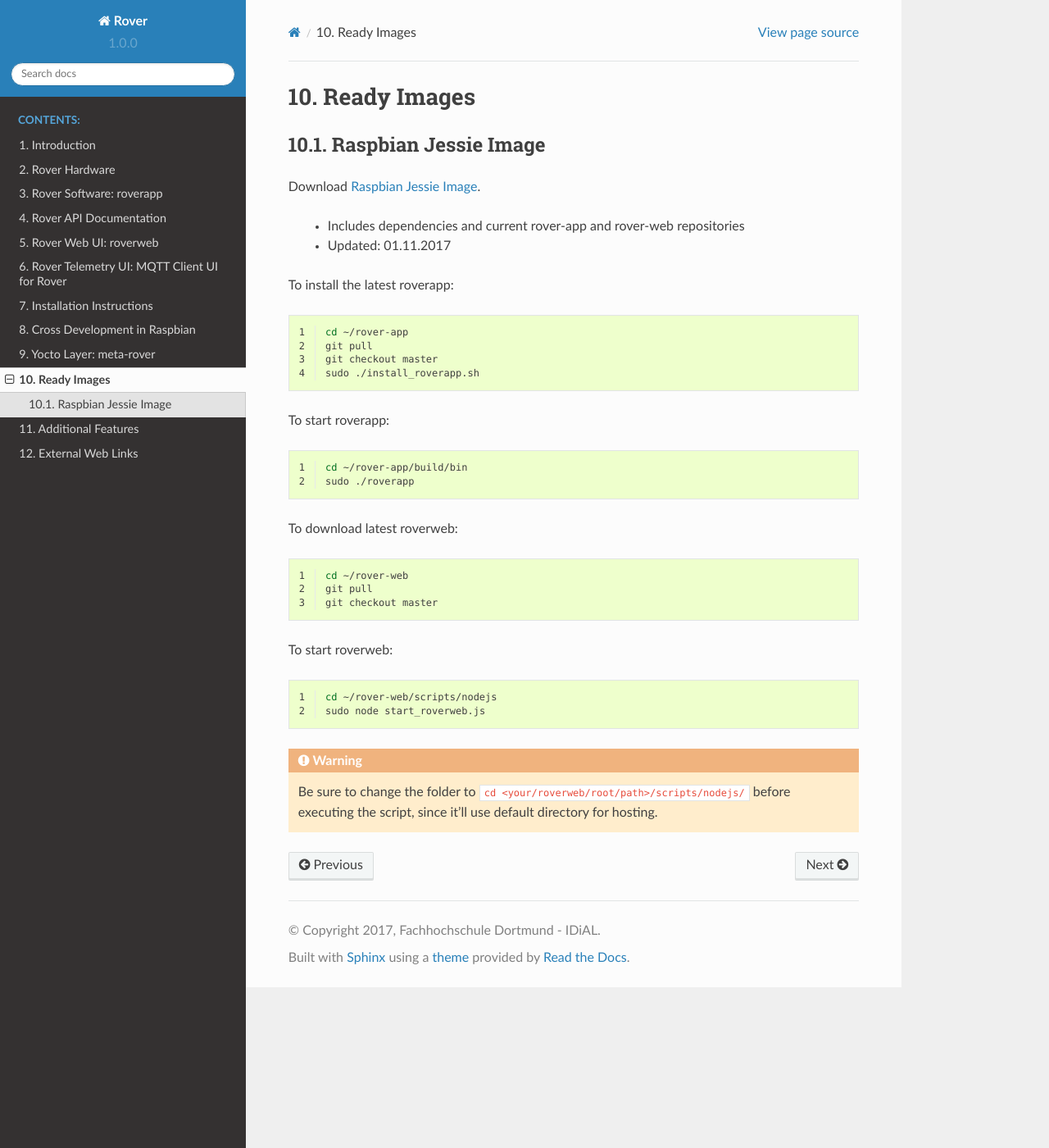
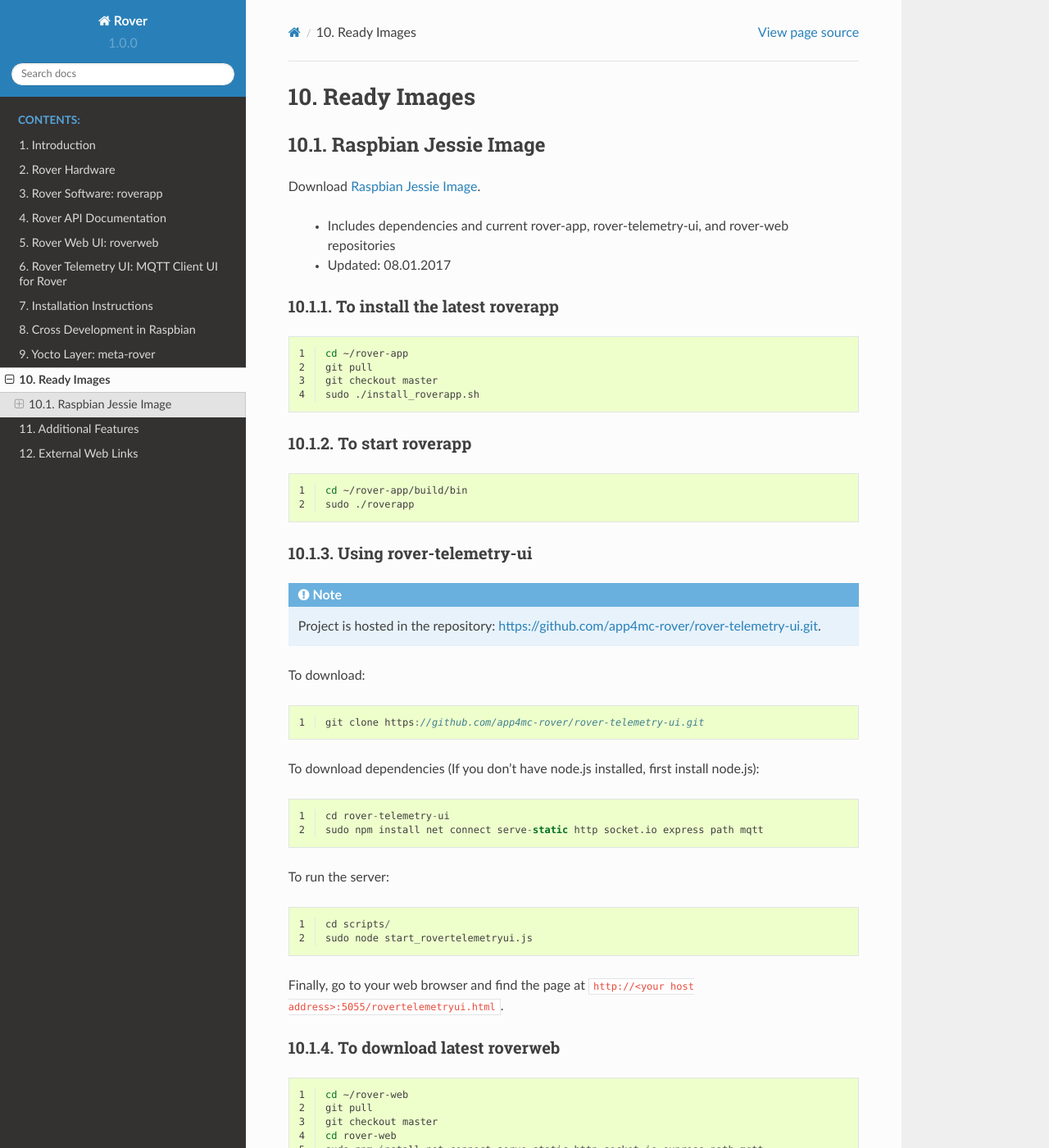
Before and after one commit to mozcelikors/rover-docs, a Sphinx documentation site: the page built from docs/source/content/images.rst, in a window 1280 px wide and 1400 px high. Shown: the whole window at 82% size. Built offline with Sphinx 7.4.7 and the Read the Docs theme 2.0.0, drawn with Linux system fonts in a browser that asks for light colours; some of the changed text lies outside the part shown.

Commit message:
Changes to documentation
Signed-off-by: mozcelikors <mozcelikors@gmail.com>

```diff
--- a/docs/source/content/images.rst
+++ b/docs/source/content/images.rst
@@ -9,10 +9,11 @@
 
 Download `Raspbian Jessie Image <https://owncloud.idial.institute/index.php/s/owZwZY7tdUxlEII>`_.
 
-	* Includes dependencies and current rover-app and rover-web repositories
-	* Updated: 01.11.2017
+	* Includes dependencies and current rover-app, rover-telemetry-ui, and rover-web repositories
+	* Updated: 08.01.2017
 
-To install the latest roverapp:
+To install the latest roverapp
+^^^^^^^^^^^^^^^^^^^^^^^^^^^^
 
 .. code-block:: bash
    :linenos:
@@ -22,7 +23,8 @@
    git checkout master
    sudo ./install_roverapp.sh
 
-To start roverapp:
+To start roverapp
+^^^^^^^^^^^^^^^^^^^^^^^^^^^^
 
 .. code-block:: bash
    :linenos:
@@ -30,7 +32,38 @@
    cd ~/rover-app/build/bin
    sudo ./roverapp
 
-To download latest roverweb:
+Using rover-telemetry-ui
+^^^^^^^^^^^^^^^^^^^^^^^^^^^^
+
+.. note:: Project is hosted in the repository: `https://github.com/app4mc-rover/rover-telemetry-ui.git <https://github.com/app4mc-rover/rover-telemetry-ui.git>`_.
+
+To download:
+
+.. code-block:: javascript
+   :linenos:
+
+   git clone https://github.com/app4mc-rover/rover-telemetry-ui.git
+
+To download dependencies (If you don't have node.js installed, first install node.js):
+
+.. code-block:: javascript
+   :linenos:
+
+   cd rover-telemetry-ui
+   sudo npm install net connect serve-static http socket.io express path mqtt
+
+To run the server:
+
+.. code-block:: javascript
+   :linenos:
+
+   cd scripts/
+   sudo node start_rovertelemetryui.js
+
+Finally, go to your web browser and find the page at ``http://<your host address>:5055/rovertelemetryui.html``.
+
+To download latest roverweb
+^^^^^^^^^^^^^^^^^^^^^^^^^^^^
 
 .. code-block:: bash
    :linenos:
@@ -38,8 +71,11 @@
    cd ~/rover-web
    git pull
    git checkout master
+   cd rover-web
+   sudo npm install net connect serve-static http socket.io express path mqtt
 
-To start roverweb:
+To start roverweb
+^^^^^^^^^^^^^^^^^^^^^^^^^^^^
 
 .. code-block:: bash
    :linenos:
--- a/docs/source/content/installation.rst
+++ b/docs/source/content/installation.rst
@@ -513,7 +513,7 @@
 * Raspbian or similar distro that uses the Raspberry Pi metadata (meta-raspberrypi)
 * Access Point setup (with IP 192.168.168.1)
 * node.js with version 8.x or higher
-* node.js modules: net, connect, server-static, http, socket.io
+* node.js modules: net, connect, server-static, http, socket.io, express, path, mqtt
 * mjpg-streamer-experimental
 * curl
 
@@ -569,7 +569,7 @@
 .. code-block:: bash
    :linenos:
 
-   npm install net connect serve-static http socket.io express path mqtt
+   sudo npm install net connect serve-static http socket.io express path mqtt
 
 .. warning:: In case of problems while running roverweb, do this step after navigation to project directory.
 
--- a/docs/source/content/rovertelemetry.rst
+++ b/docs/source/content/rovertelemetry.rst
@@ -131,7 +131,7 @@
    :linenos:
 
    cd rover-telemetry-ui
-   npm install net connect serve-static http socket.io express path mqtt
+   sudo npm install net connect serve-static http socket.io express path mqtt
 
 To run the server:
 
```
